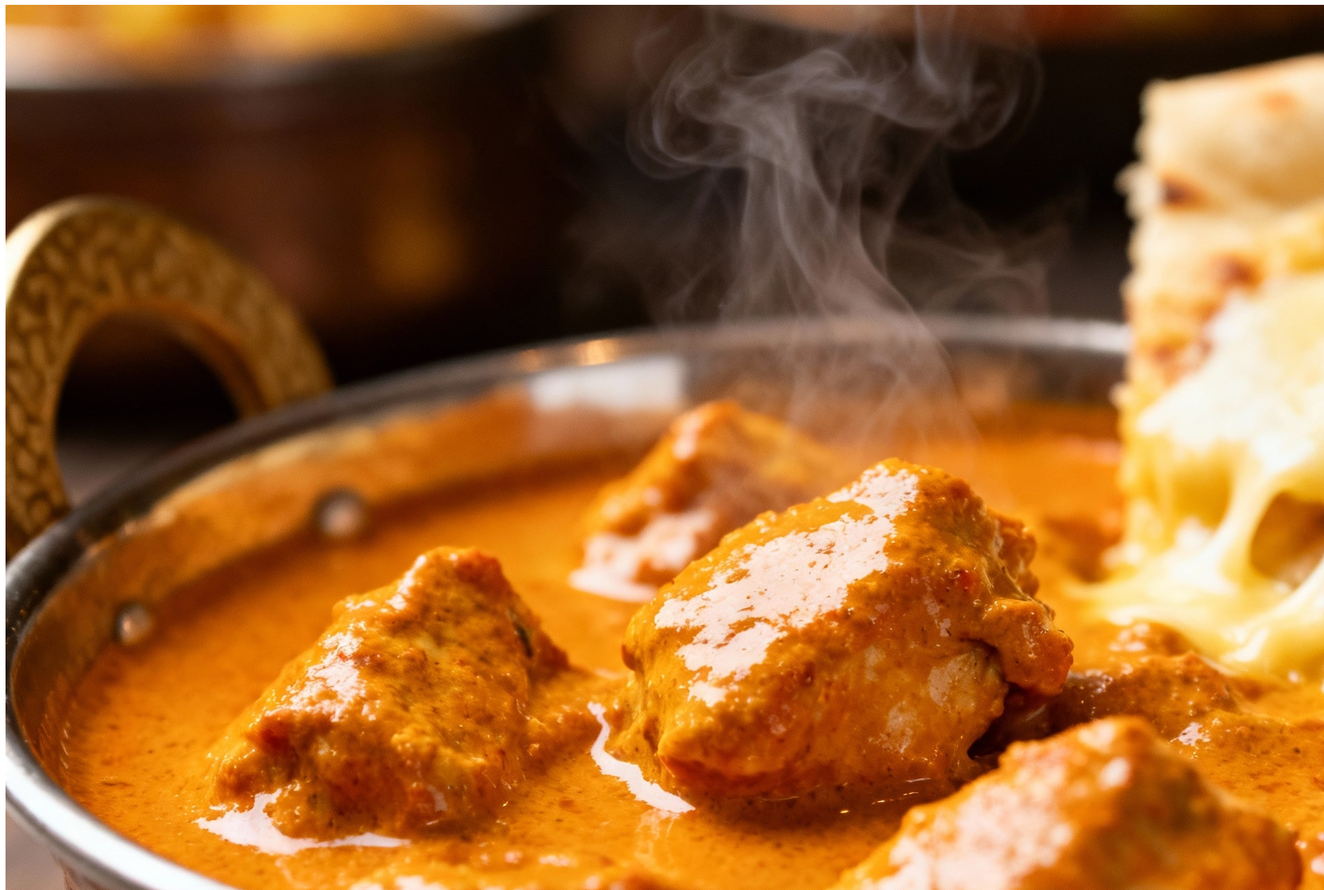
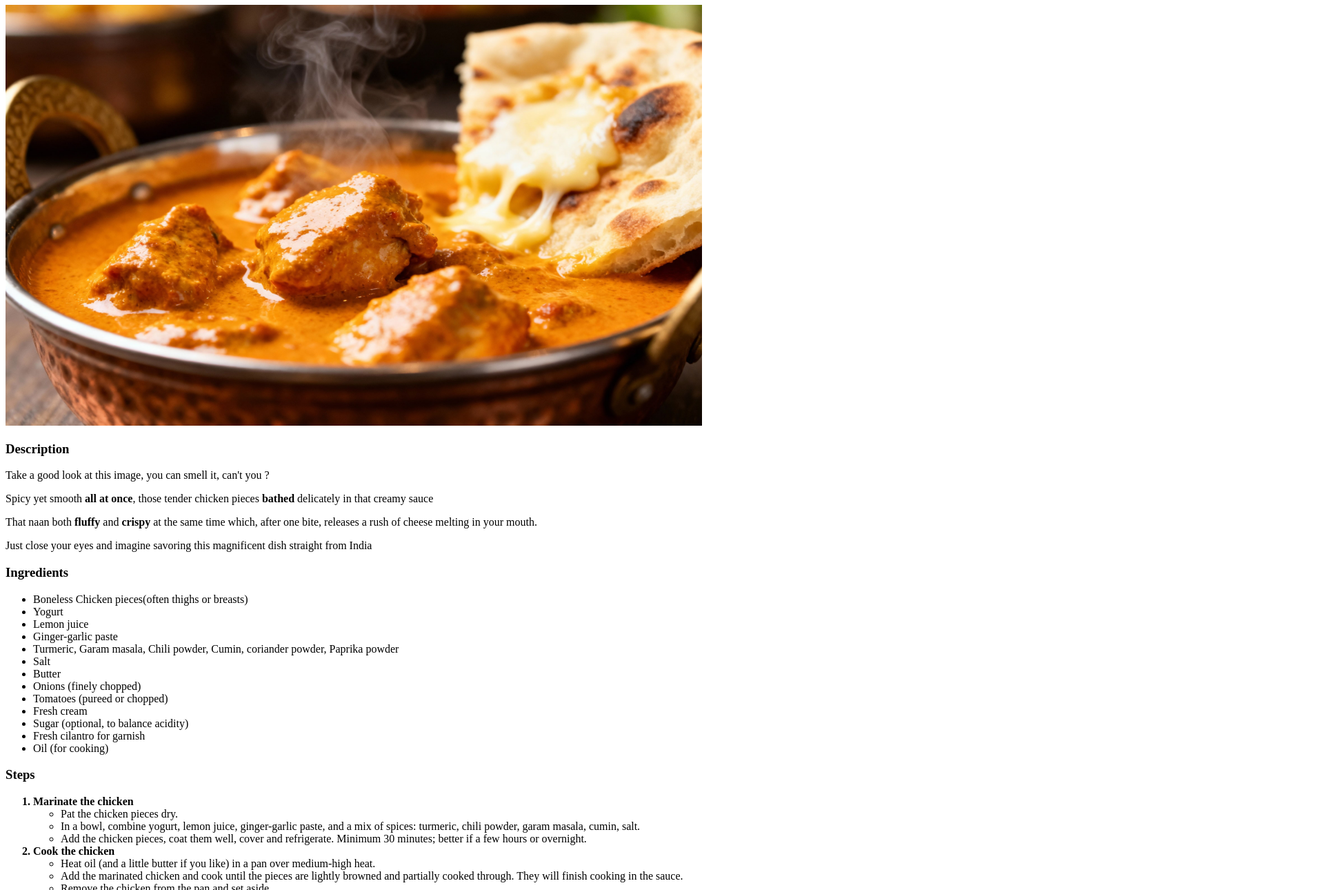
Before and after one commit to ikew19/odin-recipes, a plain HTML site: page recipes/ButterChicken.html in a window 1280 px wide. Shown: the part 73-1363 px from the top of the page at 69% size, 1920 px wide, since content can reach past the window. Drawn offline with Linux system fonts and the light colour scheme.

Commit message:
Last changes over all the recipes
Resizing images with height and width attributs and cutting too long paragraphs

```diff
--- a/recipes/ButterChicken.html
+++ b/recipes/ButterChicken.html
@@ -4,15 +4,15 @@
         <meta charset="UTF-8">
     </head>
     <body>
-        <h1>miam miam Butter Chicken</h1>
-        <img src="../Butter chicken.jpg">
+        <h1>Butter Chicken</h1>
+        <img src="../Butter chicken.jpg" alt="Butter Chicken recipe" height="610" width="1010">
         <h3>Description</h3>
         <p>Take a good look at this image, you can smell it, can't you ?</p>
         <p>Spicy yet smooth <strong>all at once</strong>, those tender chicken pieces <strong>bathed</strong>
-        delicately in that creamy sauce, that naan both <strong>fluffy</strong> and <strong>crispy</strong>
+        delicately in that creamy sauce</p> That naan both <strong>fluffy</strong> and <strong>crispy</strong>
         at the same time which, after one bite, releases a rush of cheese melting in
-        your mouth.
-        Just close your eyes and imagine savoring this magnificent dish straight from India</p>
+        your mouth.</p>
+        <p>Just close your eyes and imagine savoring this magnificent dish straight from India</p>
 
         <h3>Ingredients</h3>
         <ul>
@@ -45,11 +45,6 @@
             <strong><li>Finish and serve</li></strong>
             <ul><li>Serve with warm cheese naan.</li></ul>
         </ol>
-
-
-
         <a href="../index.html" rel="noreferrer">Back to the index page</a>
     </body>
-
-
 </html>
```
Also changed, not shown: recipes/GrilledPineapple.html (+4 -1 lines), recipes/SwordfishBruschetta.html (+1 -1 lines).
